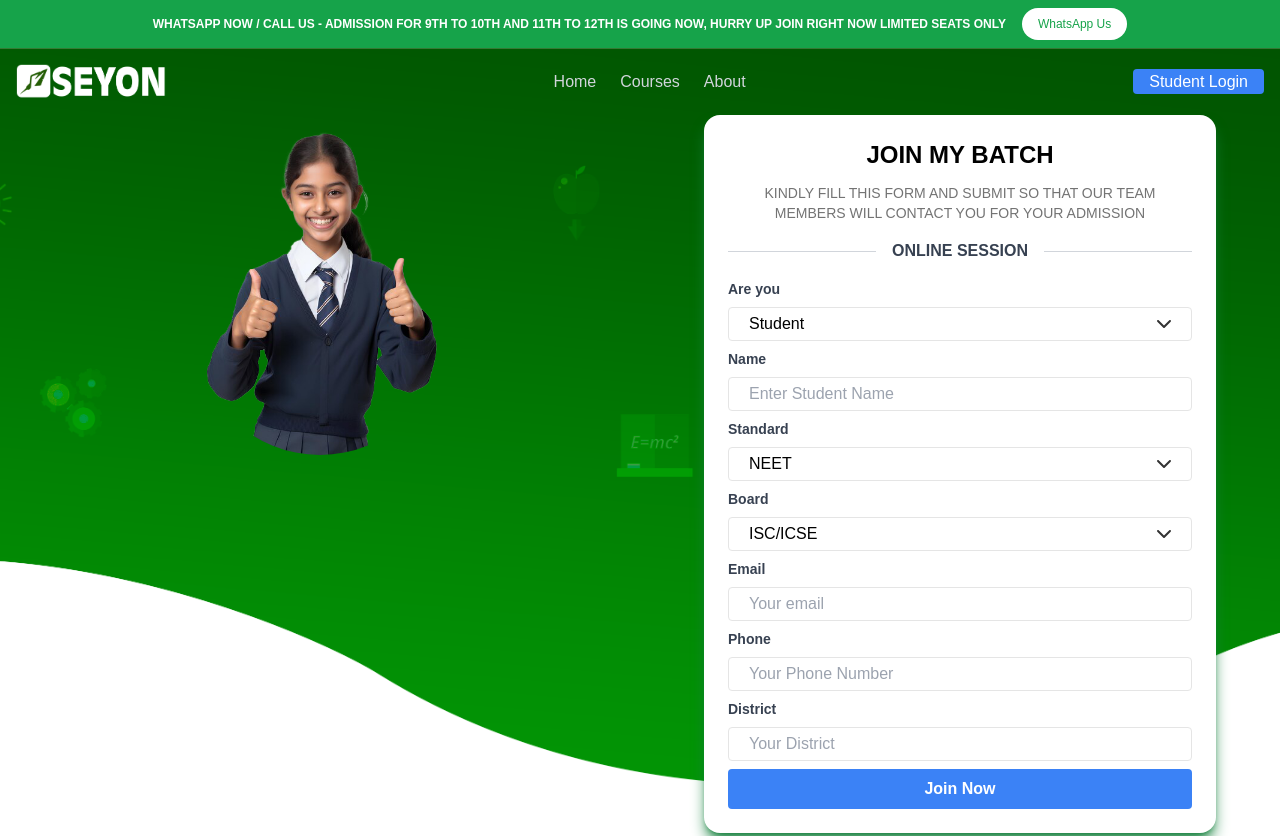
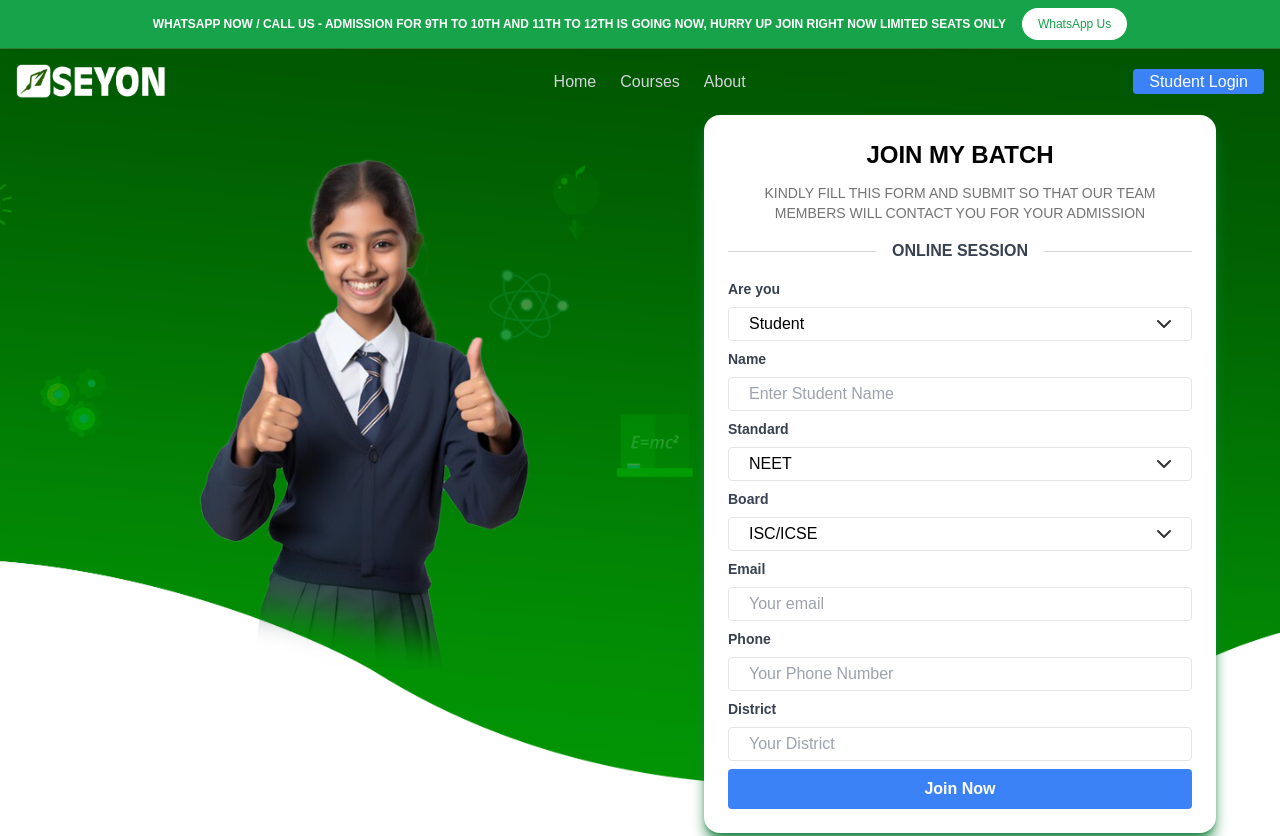
Before and after one commit to karthik1704/seyon-academy, a Next.js app: page / in a window 1280 px wide. Shown: the top 836 px of the page. Built offline with nearby package versions, Linux system fonts and the light colour scheme.

Commit message:
Update homepage banner image and comment out student image component

```diff
--- a/app/page.tsx
+++ b/app/page.tsx
@@ -19,7 +19,7 @@ export default function Home() {
           WhatsApp Us
         </Link>
       </div>
-      <div className="bg-[url('/images/home/banner_website_home.png')] bg-cover  bg-center h-full">
+      <div className="bg-[url('/images/home/banner_website_home_1.png')] bg-cover  bg-center h-full">
         <nav className="bg-transparent p-4">
           <div className="container mx-auto flex justify-between items-center">
             <div className="">
@@ -67,13 +67,13 @@ export default function Home() {
         <section className="container mx-auto flex justify-center items-start  h-full">
           <div className="hidden md:flex justify-center items-end h-[70%] w-full ">
             <div className="overflow-hidden h-[340px] w-[250px] rounded-full relative  border-blue-500">
-              <Image
+              {/* <Image
                 src="/images/home/school_girl_image.png"
                 width={250}
                 height={200}
                 alt="seyon student"
                 className="object-cover object-bottom rounded-full"
-              />
+              /> */}
             </div>
           </div>
           <div className="w-full h-auto  md:h-[80%] flex justify-center items-center">
```
Also changed, not shown: public/images/home/banner_website_home_1.png (added).
